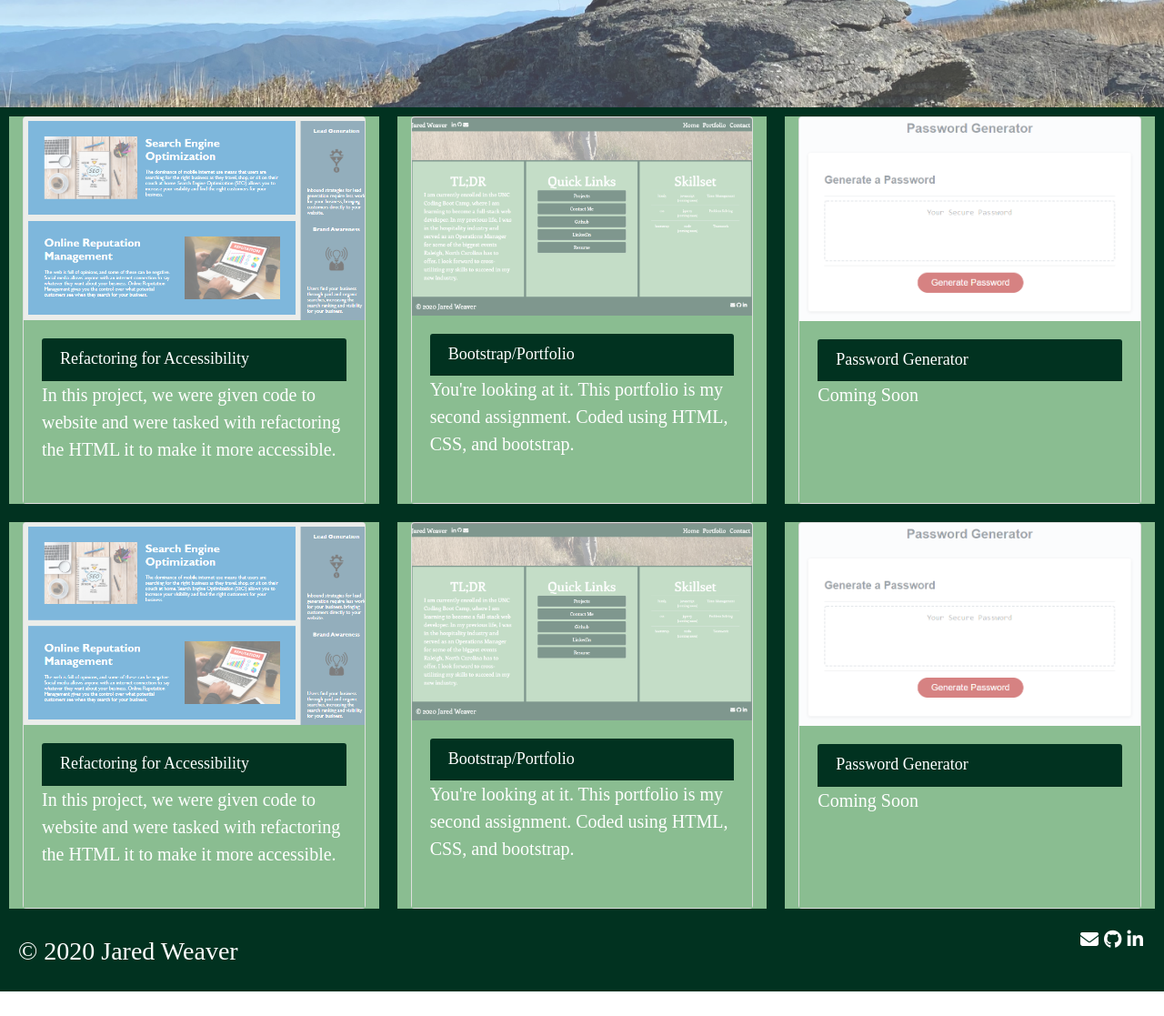
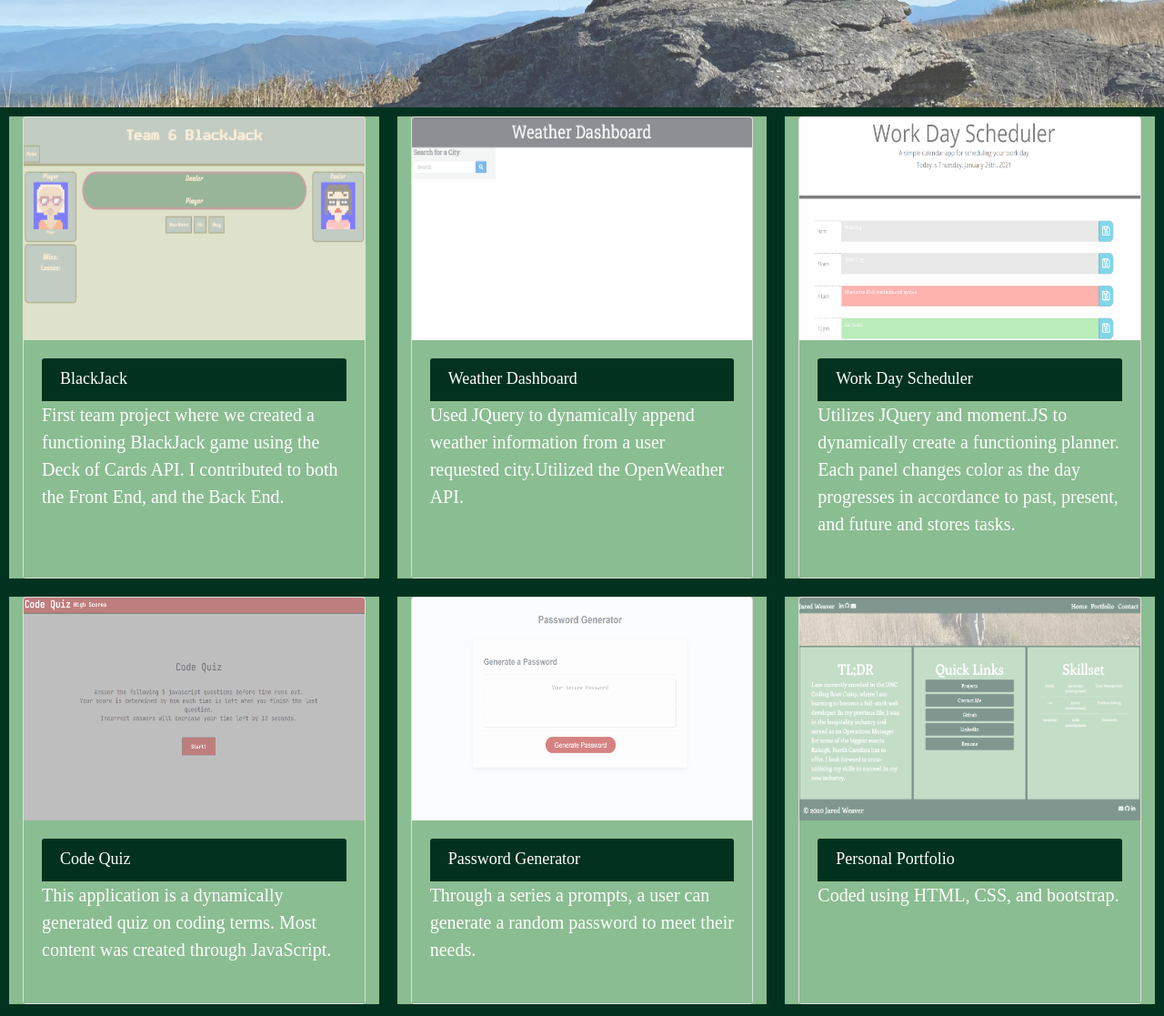
Before and after one commit to JaredWeaver/JaredWeaver.github.io, a plain HTML site: page portfolio.html in a window 1280 px wide. Shown: the part 440-1557 px from the top of the page at 91% size. Before the commit the page ends 1530 px from the top, so only its background shows below. Drawn offline with nearby package versions, Linux system fonts and the light colour scheme; a web font is replaced by a local one.

Commit message:
added projects and updated still images to gifs

```diff
--- a/assets/portfilio.css
+++ b/assets/portfilio.css
@@ -67,6 +67,7 @@ i:hover {
     background-position: center,center;
     background-repeat: no-repeat;
     opacity: .5;
+    height: 245px;
 
 }
 
--- a/portfolio.html
+++ b/portfolio.html
@@ -60,28 +60,28 @@
       <div class="row mt-0 mb-0">
         <div class="col-lg-4">
           <div class="card h-100 mb-4">
-          <a href="https://github.com/JaredWeaver/week-1-homework-html-css" target="_blank"><img class="card-img-top" src="assets/Images/week-1-project-screenshot.png" alt="Screenshot of a project where we refactored a website."></a>
+          <a href="https://github.com/cparros/project1" target="_blank"><img class="card-img-top active" src="assets/Images/blackjack-demo.gif" alt="Screenshot of blackjack demo."></a>
             <div class="card-body">
-              <h2 class="card-header">Refactoring for Accessibility</h2>
-              <p class="card-text">In this project, we were given code to website and were tasked with refactoring the HTML it to make it more accessible.</p>
+              <h2 class="card-header">BlackJack</h2>
+              <p class="card-text">First team project where we created a functioning BlackJack game using the Deck of Cards API. I contributed to both the Front End, and the Back End.</p>
             </div>
           </div>
         </div>
         <div class="col-lg-4">
           <div class="card h-100 mb-4">
-            <a href="https://github.com/JaredWeaver/JaredWeaver.github.io" target="_blank"><img class="card-img-top" src="assets/Images/project-2.png" alt="Screenshot of this current website as it was my 2nd assignment."> </a>
+            <a href="https://github.com/JaredWeaver/week-6-Weather-Dashboard-APIs" target="_blank"><img class="card-img-top active" src="assets/Images/weather-dashboard-demo.gif" alt="Screenshot of weather dashboard in action."> </a>
             <div class="card-body">
-              <h2 class="card-header">Bootstrap/Portfolio</h2>
-              <p class="card-text">You're looking at it. This portfolio is my second assignment. Coded using HTML, CSS, and bootstrap.</p>
+              <h2 class="card-header">Weather Dashboard</h2>
+              <p class="card-text">Used JQuery to dynamically append weather information from a user requested city.Utilized the OpenWeather API.</p>
             </div>
           </div>
         </div>
         <div class="col-lg-4">
           <div class="card h-100 mb-4">
-            <a href="#"><img class="card-img-top" src="assets/Images/03-javascript-homework-demo.png" alt="Screenshot of Javascript Passwork Generator"> </a>
+            <a href="https://github.com/JaredWeaver/week-5-work-scheduler-jquery"><img class="card-img-top active" src="assets/Images/work-day-sched1.gif" alt="Screenshot of scheduler in action"> </a>
             <div class="card-body">
-              <h2 class="card-header">Password Generator</h2>
-              <p class="card-text">Coming Soon</p>
+              <h2 class="card-header">Work Day Scheduler</h2>
+              <p class="card-text"> Utilizes JQuery and moment.JS to dynamically create a functioning planner. Each panel changes color as the day progresses in accordance to past, present, and future and stores tasks.</p>
             </div>
           </div>
         </div>
@@ -91,10 +91,19 @@
       <div class="row mt-0 mb-0">
         <div class="col-lg-4">
           <div class="card h-100 mb-4">
-          <a href="https://github.com/JaredWeaver/week-1-homework-html-css" target="_blank"><img class="card-img-top" src="assets/Images/week-1-project-screenshot.png" alt="Screenshot of a project where we refactored a website."></a>
+          <a href="https://github.com/JaredWeaver/week-4-code-quiz-js" target="_blank"><img class="card-img-top" src="assets/Images/code-quiz-demo.gif" alt="Screenshot of the code quiz."></a>
             <div class="card-body">
-              <h2 class="card-header">Refactoring for Accessibility</h2>
-              <p class="card-text">In this project, we were given code to website and were tasked with refactoring the HTML it to make it more accessible.</p>
+              <h2 class="card-header">Code Quiz</h2>
+              <p class="card-text">This application is a dynamically generated quiz on coding terms. Most content was created through JavaScript.</p>
+            </div>
+          </div>
+        </div>
+        <div class="col-lg-4">
+          <div class="card h-100 mb-4">
+            <a href="https://github.com/JaredWeaver/week-3-homework-js"><img class="card-img-top" src="assets/Images/password-generatordemo.gif" alt="Screenshot of Javascript Passwork Generator"> </a>
+            <div class="card-body">
+              <h2 class="card-header">Password Generator</h2>
+              <p class="card-text">Through a series a prompts, a user can generate a random password to meet their needs.</p>
             </div>
           </div>
         </div>
@@ -102,17 +111,8 @@
           <div class="card h-100 mb-4">
             <a href="https://github.com/JaredWeaver/JaredWeaver.github.io" target="_blank"><img class="card-img-top" src="assets/Images/project-2.png" alt="Screenshot of this current website as it was my 2nd assignment."> </a>
             <div class="card-body">
-              <h2 class="card-header">Bootstrap/Portfolio</h2>
-              <p class="card-text">You're looking at it. This portfolio is my second assignment. Coded using HTML, CSS, and bootstrap.</p>
-            </div>
-          </div>
-        </div>
-        <div class="col-lg-4">
-          <div class="card h-100 mb-4">
-            <a href="#"><img class="card-img-top" src="assets/Images/03-javascript-homework-demo.png" alt="Screenshot of Javascript Passwork Generator"> </a>
-            <div class="card-body">
-              <h2 class="card-header">Password Generator</h2>
-              <p class="card-text">Coming Soon</p>
+              <h2 class="card-header">Personal Portfolio</h2>
+              <p class="card-text">Coded using HTML, CSS, and bootstrap.</p>
             </div>
           </div>
         </div>
```
Also changed, not shown: assets/Images/03-javascript-homework-demo.png (deleted), assets/Images/blackjack-demo.gif (added), assets/Images/code-quiz-demo.gif (added), assets/Images/password-generatordemo.gif (added), assets/Images/weather-dashboard-demo.gif (added), assets/Images/work-day-sched1.gif (added).
